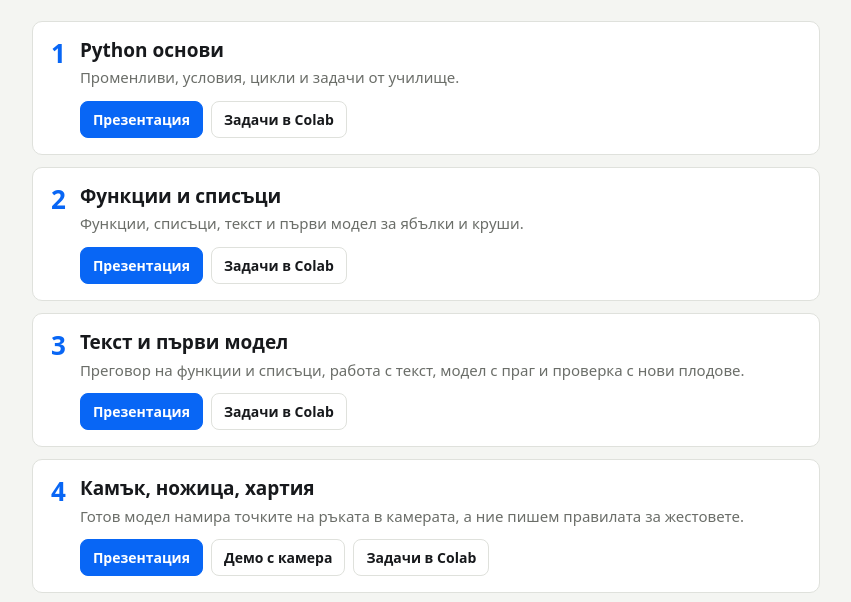
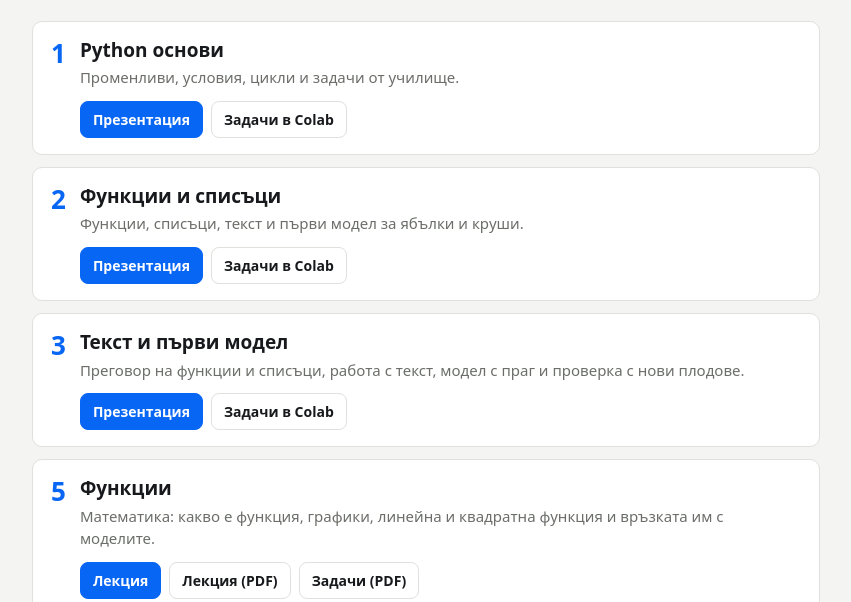
Before and after one commit to TUES-AI/ai-club-beginners-course, a plain HTML site: page index.html in a window 1280 px wide. Shown: the part 158-760 px from the top of the page, without its empty margins (214-1065 px from the left). Drawn offline with Linux system fonts and the light colour scheme.

Commit message:
Урок 4 е махнат и от началната страница и README
Предишният комит изтри папката, но двата файла бяха останали стари.

Co-Authored-By: Claude Fable 5.2 <noreply@anthropic.com>
Claude-Session: https://claude.ai/code/session_01K8uGaaAPhwnGCBDkFMYprp

```diff
--- a/index.html
+++ b/index.html
@@ -68,16 +68,6 @@
         </div>
       </li>
       <li>
-        <span class="num">4</span>
-        <h2>Камък, ножица, хартия</h2>
-        <p>Готов модел намира точките на ръката в камерата, а ние пишем правилата за жестовете.</p>
-        <div class="links">
-          <a class="main" href="04-kamak-nozhitsa-hartiya/slides/">Презентация</a>
-          <a href="04-kamak-nozhitsa-hartiya/demo/">Демо с камера</a>
-          <a href="https://colab.research.google.com/github/TUES-AI/ai-club-beginners-course/blob/main/04-kamak-nozhitsa-hartiya/zadachi.ipynb">Задачи в Colab</a>
-        </div>
-      </li>
-      <li>
         <span class="num">5</span>
         <h2>Функции</h2>
         <p>Математика: какво е функция, графики, линейна и квадратна функция и връзката им с моделите.</p>
```
Also changed, not shown: 1 other file.
